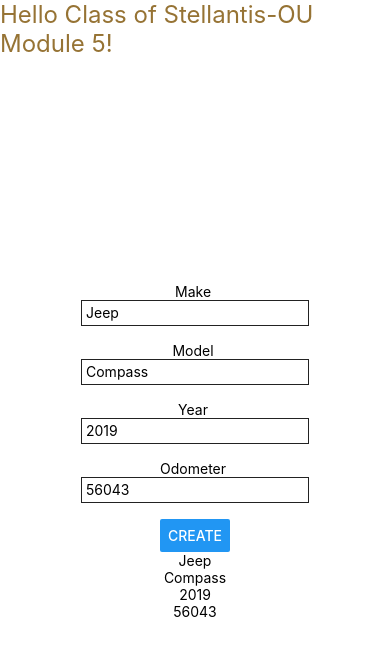
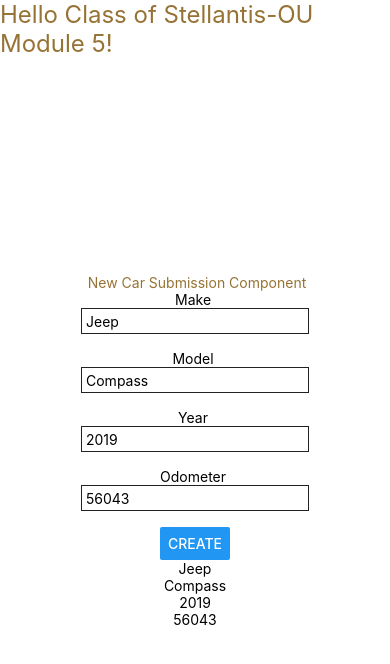
Before and after one commit to palmex/carfrontendjul22, a React Native app: screen / in a window 390 px wide. Shown: the top 664 px of the page. Built offline with nearby package versions, Linux system fonts and the light colour scheme.

Commit message:
added props to Cars component

```diff
--- a/App.js
+++ b/App.js
@@ -11,7 +11,8 @@
     <View style={styles.container}>
       <Text style={textStyle.container}>Hello Class of Stellantis-OU Module 5!</Text>
 
-     <Cars></Cars>
+     <Cars newProp={'#967334'}></Cars>
+
 
       <StatusBar style="auto" />
     </View>
--- a/components/Cars.js
+++ b/components/Cars.js
@@ -4,14 +4,15 @@
 
 export default class Cars extends React.Component {
 
-    constructor(){
-        super();
+    constructor(props){
+        super(props);
         this.state = {
             stateBool: true,
             make: 'Jeep',
             model: 'Compass',
             year: '2019',
-            odometer: '56043'
+            odometer: '56043',
+            headerColor: this.props.newProp
         }
     }
 
@@ -25,6 +26,7 @@
 
         return(
             <View style={styles.container}>
+                <Text style={{color: this.state.headerColor}}> New Car Submission Component</Text>
                 <Text>Make </Text>
                 <TextInput
                 style={styles.textinput}
```
